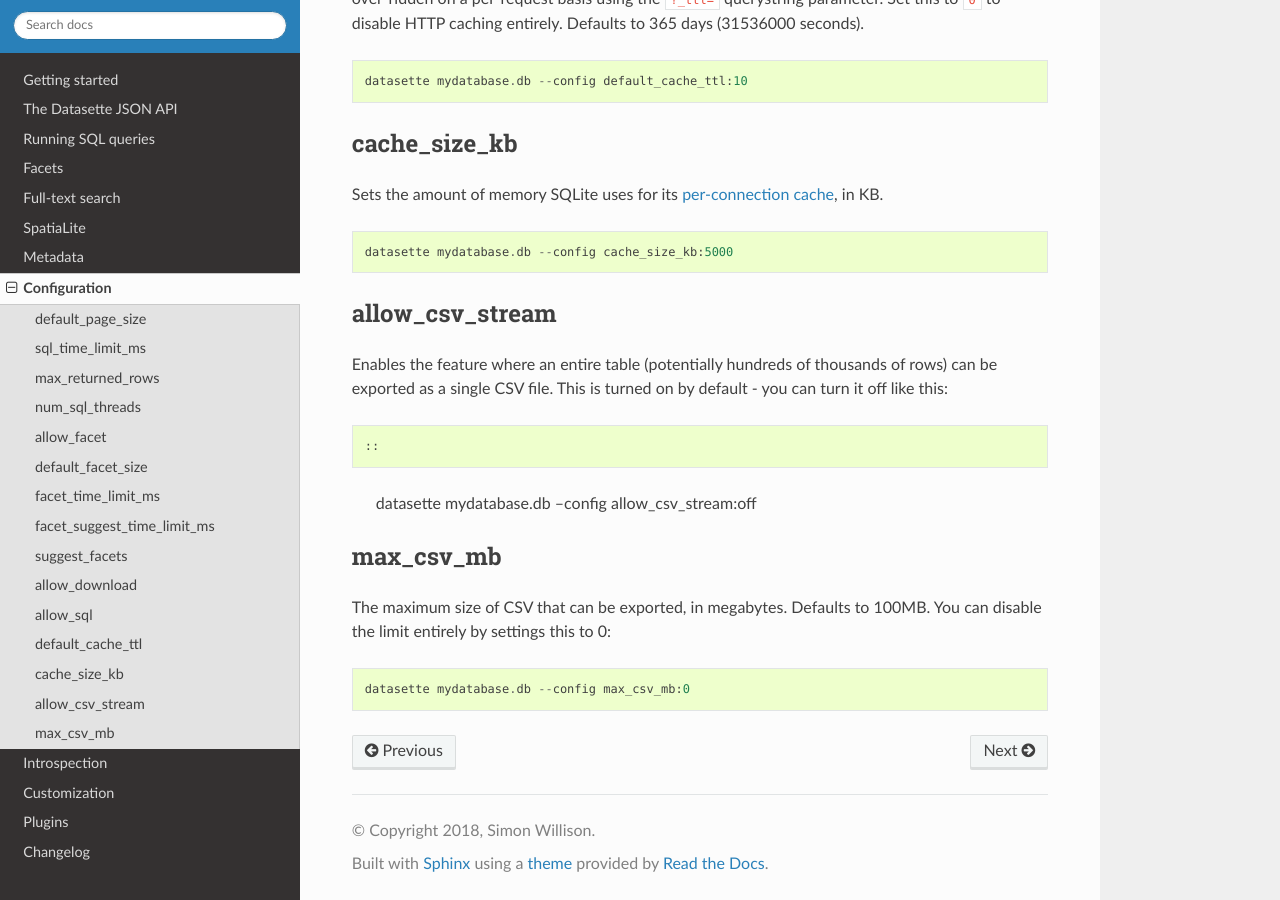
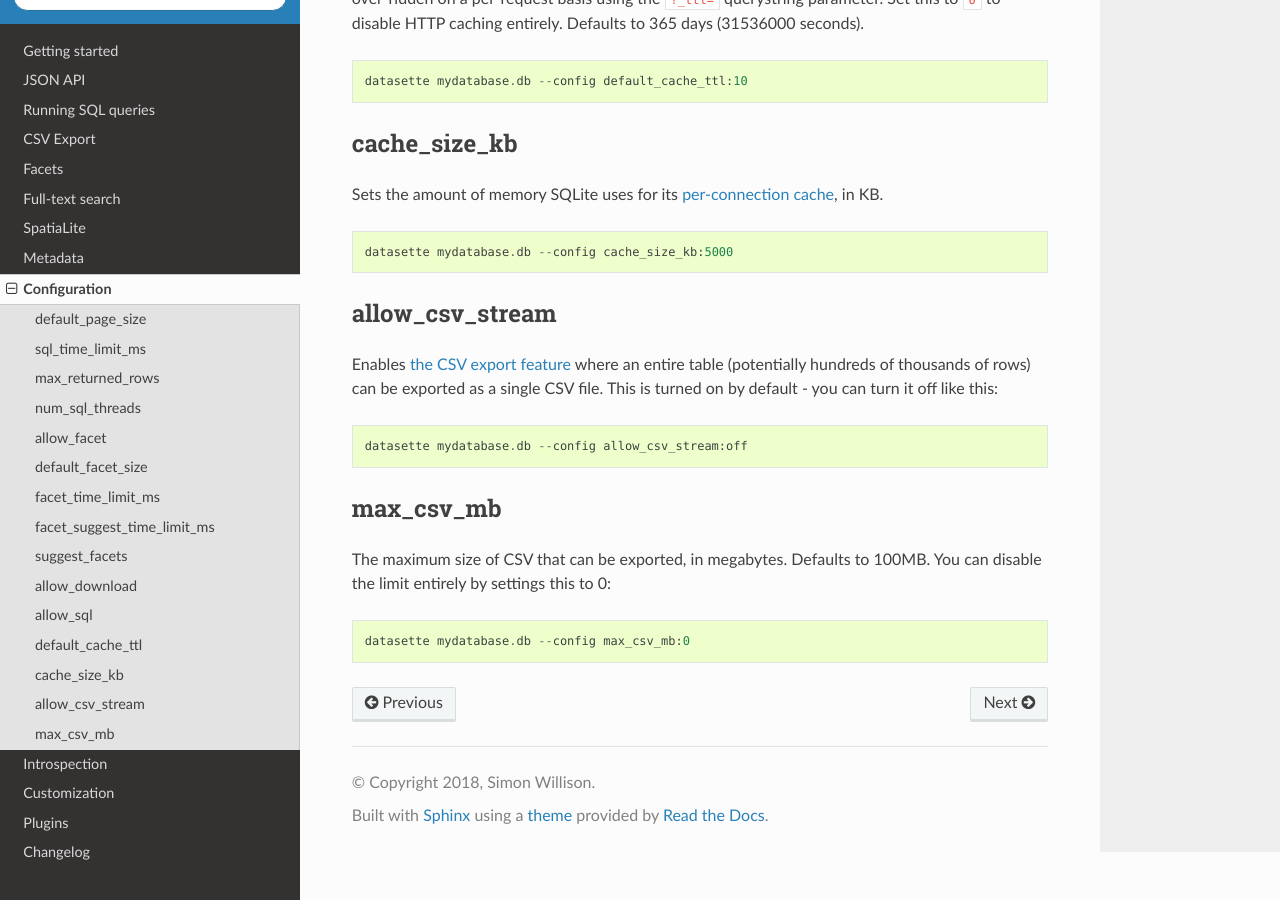
Before and after one commit to simonw/datasette, a Sphinx documentation site: the page built from docs/config.rst, in a window 1280 px wide and 900 px high, scrolled down 3316 px. Built offline with Sphinx 7.4.7 and the Read the Docs theme 2.0.0, drawn with Linux system fonts in a browser that asks for light colours.

Commit message:
Docs for CSV export, refs #266

```diff
--- a/docs/config.rst
+++ b/docs/config.rst
@@ -126,23 +128,27 @@
 
     datasette mydatabase.db --config cache_size_kb:5000
 
+.. _config_allow_csv_stream:
 
 allow_csv_stream
 ----------------
 
-Enables the feature where an entire table (potentially hundreds of thousands of
-rows) can be exported as a single CSV file. This is turned on by default - you
-can turn it off like this::
+Enables :ref:`the CSV export feature <csv_export>` where an entire table
+(potentially hundreds of thousands of rows) can be exported as a single CSV
+file. This is turned on by default - you can turn it off like this:
 
 ::
 
     datasette mydatabase.db --config allow_csv_stream:off
 
+.. _config_max_csv_mb:
 
 max_csv_mb
 ----------
 
 The maximum size of CSV that can be exported, in megabytes. Defaults to 100MB.
-You can disable the limit entirely by settings this to 0::
+You can disable the limit entirely by settings this to 0:
+
+::
 
     datasette mydatabase.db --config max_csv_mb:0
--- a/docs/index.rst
+++ b/docs/index.rst
@@ -19,6 +19,7 @@
    getting_started
    json_api
    sql_queries
+   csv_export
    facets
    full_text_search
    spatialite
--- a/docs/json_api.rst
+++ b/docs/json_api.rst
@@ -1,5 +1,5 @@
-The Datasette JSON API
-======================
+JSON API
+========
 
 Datasette provides a JSON API for your SQLite databases. Anything you can do
 through the Datasette user interface can also be accessed as JSON via the API.
--- a/docs/sql_queries.rst
+++ b/docs/sql_queries.rst
@@ -95,6 +95,8 @@
 or by adding them to the URL. This means canned queries can be used to create
 custom JSON APIs based on a carefully designed SQL.
 
+.. _pagination:
+
 Pagination
 ----------
 
```
Also changed, not shown: other parts of docs/config.rst (+2 -0 lines), docs/csv_export.rst (added, +63 -0 lines), docs/advanced_export.png (added).
